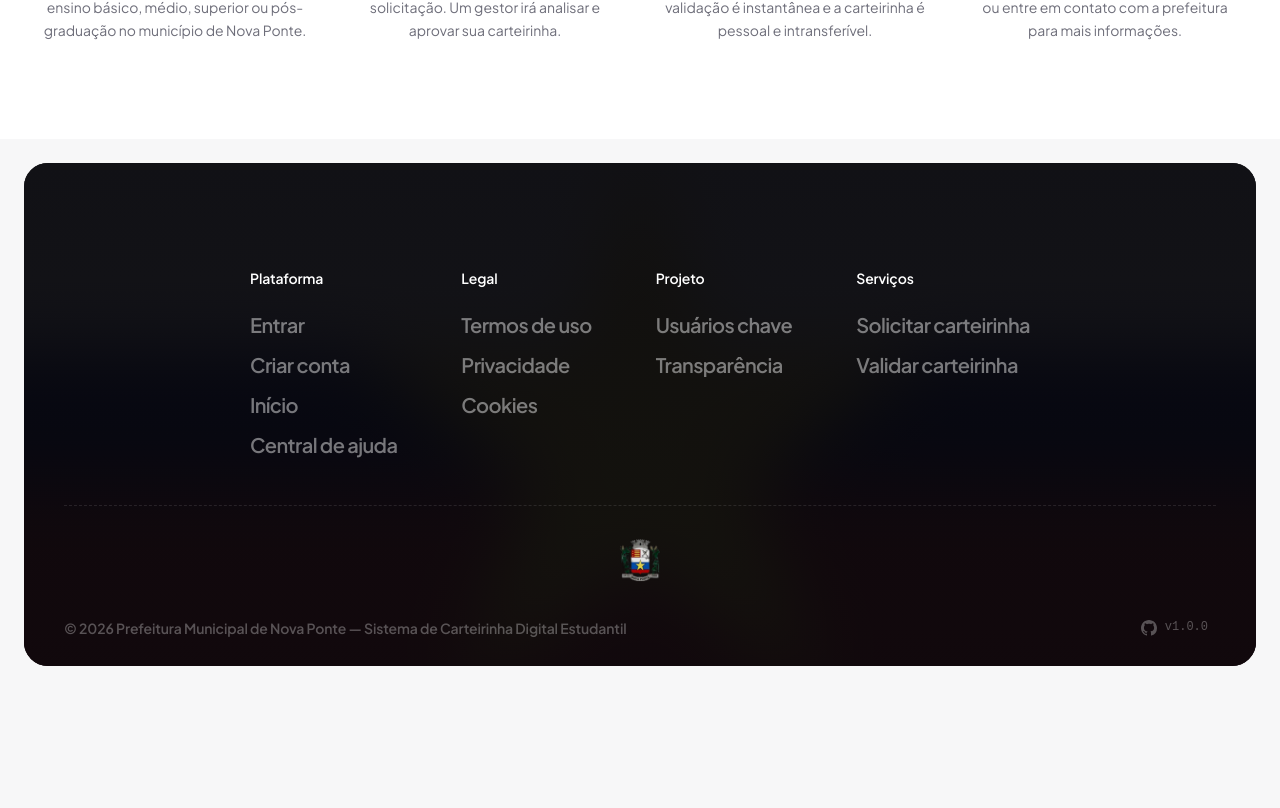
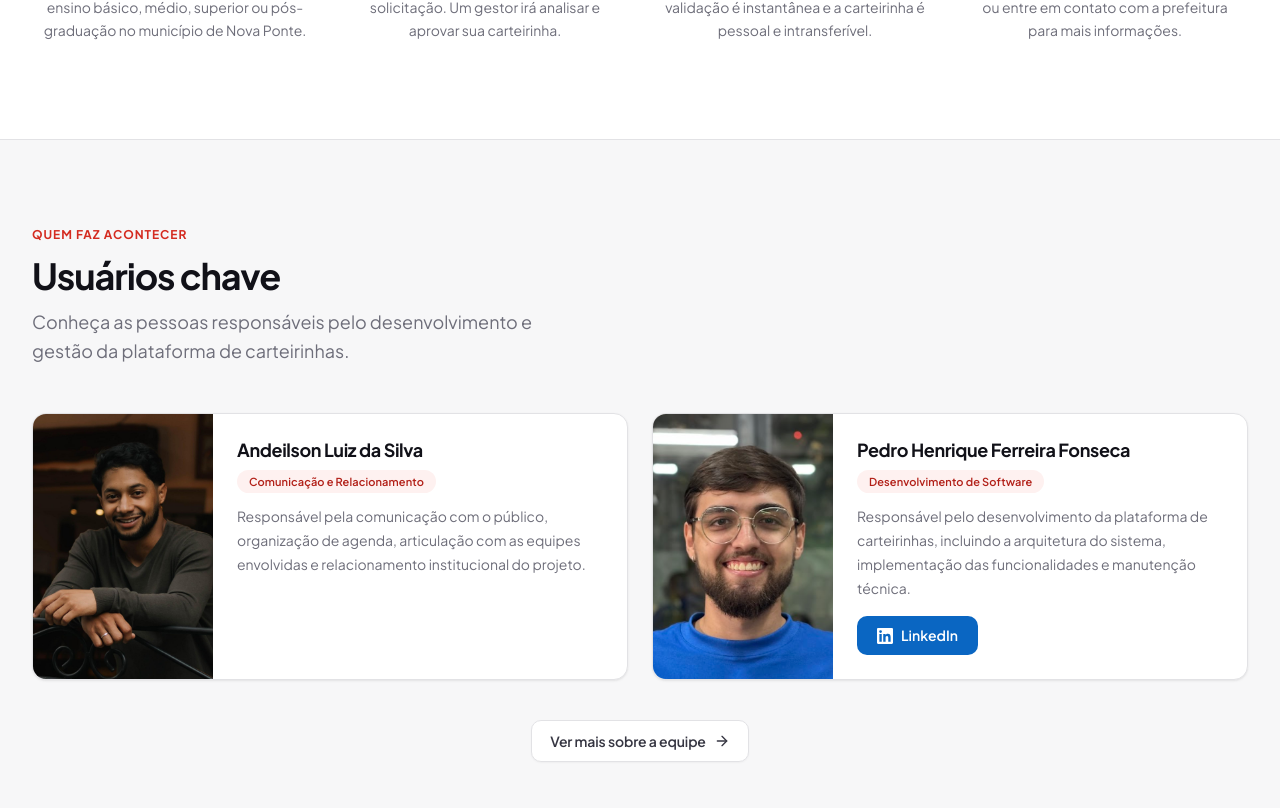
Before and after one commit to projectstudent-np/frontend-resources, a React (Vite) app: page /home in a window 1280 px wide. Shown: the part 1532-2340 px from the top of the page. Before the commit the page ends 2222 px from the top, so only its background shows below. Built offline with nearby package versions, Linux system fonts and the light colour scheme; no server answers.

Commit message:
feat: redesign team cards with horizontal photo layout on Home and KeyUsers
Large image on the left, info on the right, LinkedIn button, no hover effects.
Consistent layout across both pages with mobile-responsive stacking.

Co-Authored-By: Claude Opus 4.6 (1M context) <noreply@anthropic.com>

```diff
--- a/src/pages/Home.css
+++ b/src/pages/Home.css
@@ -432,6 +432,153 @@
     max-width: 280px;
 }
 
+/* ===== Team — Usuários chave ===== */
+.home-team {
+    padding: var(--space-20) 0 var(--space-24);
+    background: var(--gray-50);
+    border-top: 1px solid var(--gray-200);
+    border-bottom: 1px solid var(--gray-200);
+}
+
+.home-team .container {
+    max-width: var(--max-width);
+    padding: 0 var(--space-8);
+}
+
+.home-team-header {
+    text-align: left;
+    margin-bottom: var(--space-12);
+    animation: stepFadeIn 0.6s var(--ease-out-expo) both;
+}
+
+.home-team-label {
+    display: inline-block;
+    font-size: var(--text-xs);
+    font-weight: 700;
+    color: var(--brand-600);
+    text-transform: uppercase;
+    letter-spacing: 0.08em;
+    margin-bottom: var(--space-3);
+}
+
+.home-team-heading {
+    font-size: var(--display-md);
+    font-weight: 700;
+    color: var(--gray-900);
+    letter-spacing: -0.03em;
+    margin-bottom: var(--space-3);
+    line-height: 1.1;
+}
+
+.home-team-sub {
+    font-size: var(--text-lg);
+    color: var(--gray-500);
+    max-width: 520px;
+    line-height: 1.6;
+}
+
+/* Grid */
+.home-team-grid {
+    display: grid;
+    grid-template-columns: repeat(2, 1fr);
+    gap: var(--space-6);
+    animation: stepFadeIn 0.6s var(--ease-out-expo) 0.1s both;
+}
+
+/* Card */
+.home-team-card {
+    display: flex;
+    flex-direction: row;
+    background: var(--color-surface);
+    border: 1px solid var(--gray-200);
+    border-radius: var(--radius-lg);
+    box-shadow: var(--shadow-sm);
+    overflow: hidden;
+}
+
+/* Photo */
+.home-team-photo-wrap {
+    width: 180px;
+    min-height: 100%;
+    flex-shrink: 0;
+    background: var(--gray-100);
+}
+
+.home-team-photo {
+    width: 100%;
+    height: 100%;
+    object-fit: cover;
+    display: block;
+}
+
+/* Info */
+.home-team-info {
+    display: flex;
+    flex-direction: column;
+    gap: var(--space-2);
+    padding: var(--space-6);
+}
+
+.home-team-name {
+    font-size: var(--text-lg);
+    font-weight: 700;
+    color: var(--gray-900);
+    letter-spacing: -0.02em;
+    line-height: 1.3;
+}
+
+.home-team-role {
+    display: inline-flex;
+    align-self: flex-start;
+    font-size: 11px;
+    font-weight: 600;
+    color: var(--brand-700);
+    background: var(--brand-50);
+    padding: 4px var(--space-3);
+    border-radius: var(--radius-full);
+    line-height: 1.4;
+    letter-spacing: 0.01em;
+}
+
+.home-team-bio {
+    font-size: var(--text-sm);
+    color: var(--gray-500);
+    line-height: 1.7;
+    margin-top: var(--space-1);
+}
+
+.home-team-linkedin {
+    display: inline-flex;
+    align-items: center;
+    align-self: flex-start;
+    gap: var(--space-2);
+    font-size: var(--text-sm);
+    font-weight: 600;
+    color: var(--color-surface);
+    background: #0A66C2;
+    text-decoration: none;
+    margin-top: var(--space-2);
+    padding: 8px 20px;
+    border-radius: var(--radius-md);
+    transition: background 0.15s ease;
+}
+
+.home-team-linkedin:hover {
+    background: #004182;
+}
+
+/* CTA */
+.home-team-cta {
+    display: flex;
+    justify-content: center;
+    margin-top: var(--space-10);
+    animation: stepFadeIn 0.6s var(--ease-out-expo) 0.2s both;
+}
+
+.home-team-cta .btn {
+    gap: var(--space-2);
+}
+
 /* ===== Responsivo ===== */
 @media (max-width: 1024px) {
     .hero-visual { display: none; }
@@ -448,6 +595,11 @@
 
     .step-marker-number {
         font-size: 40px;
+    }
+
+    .home-team-grid {
+        grid-template-columns: repeat(2, 1fr);
+        gap: var(--space-5);
     }
 }
 
@@ -585,4 +737,40 @@
     .marquee-section {
         padding: var(--space-6) 0;
     }
+
+    /* Team mobile */
+    .home-team {
+        padding: var(--space-12) 0 var(--space-16);
+    }
+
+    .home-team .container {
+        padding: 0 var(--space-5);
+    }
+
+    .home-team-header {
+        margin-bottom: var(--space-8);
+    }
+
+    .home-team-heading {
+        font-size: var(--display-sm);
+    }
+
+    .home-team-grid {
+        grid-template-columns: 1fr;
+        gap: var(--space-4);
+    }
+
+    .home-team-card {
+        flex-direction: column;
+    }
+
+    .home-team-photo-wrap {
+        width: 100%;
+        min-height: auto;
+        height: 200px;
+    }
+
+    .home-team-info {
+        padding: var(--space-5);
+    }
 }
--- a/src/pages/Home.tsx
+++ b/src/pages/Home.tsx
@@ -209,6 +209,67 @@ export default function Home() {
                     </div>
                 </div>
             </section>
+
+            {/* Key Users — Quem faz acontecer */}
+            <section className="home-team">
+                <div className="container">
+                    <div className="home-team-header">
+                        <span className="home-team-label">Quem faz acontecer</span>
+                        <h2 className="home-team-heading">Usuários chave</h2>
+                        <p className="home-team-sub">
+                            Conheça as pessoas responsáveis pelo desenvolvimento e gestão da plataforma de carteirinhas.
+                        </p>
+                    </div>
+
+                    <div className="home-team-grid">
+                        <div className="home-team-card">
+                            <div className="home-team-photo-wrap">
+                                <img src="/logo-andeilsonuser.jpeg" alt="Andeilson Luiz da Silva" className="home-team-photo" />
+                            </div>
+                            <div className="home-team-info">
+                                <h3 className="home-team-name">Andeilson Luiz da Silva</h3>
+                                <span className="home-team-role">Comunicação e Relacionamento</span>
+                                <p className="home-team-bio">
+                                    Responsável pela comunicação com o público, organização de agenda, articulação com as equipes envolvidas e relacionamento institucional do projeto.
+                                </p>
+                            </div>
+                        </div>
+
+                        <div className="home-team-card">
+                            <div className="home-team-photo-wrap">
+                                <img src="/logo-pedrouser.png" alt="Pedro Henrique Ferreira Fonseca" className="home-team-photo" />
+                            </div>
+                            <div className="home-team-info">
+                                <h3 className="home-team-name">Pedro Henrique Ferreira Fonseca</h3>
+                                <span className="home-team-role">Desenvolvimento de Software</span>
+                                <p className="home-team-bio">
+                                    Responsável pelo desenvolvimento da plataforma de carteirinhas, incluindo a arquitetura do sistema, implementação das funcionalidades e manutenção técnica.
+                                </p>
+                                <a
+                                    href="https://www.linkedin.com/in/initpedro"
+                                    target="_blank"
+                                    rel="noopener noreferrer"
+                                    className="home-team-linkedin"
+                                >
+                                    <svg width="16" height="16" viewBox="0 0 24 24" fill="currentColor">
+                                        <path d="M20.447 20.452h-3.554v-5.569c0-1.328-.027-3.037-1.852-3.037-1.853 0-2.136 1.445-2.136 2.939v5.667H9.351V9h3.414v1.561h.046c.477-.9 1.637-1.85 3.37-1.85 3.601 0 4.267 2.37 4.267 5.455v6.286zM5.337 7.433a2.062 2.062 0 0 1-2.063-2.065 2.064 2.064 0 1 1 2.063 2.065zm1.782 13.019H3.555V9h3.564v11.452zM22.225 0H1.771C.792 0 0 .774 0 1.729v20.542C0 23.227.792 24 1.771 24h20.451C23.2 24 24 23.227 24 22.271V1.729C24 .774 23.2 0 22.222 0h.003z" />
+                                    </svg>
+                                    LinkedIn
+                                </a>
+                            </div>
+                        </div>
+                    </div>
+
+                    <div className="home-team-cta">
+                        <Link to="/key-users" className="btn btn-secondary btn-md">
+                            Ver mais sobre a equipe
+                            <svg width="16" height="16" viewBox="0 0 24 24" fill="none" stroke="currentColor" strokeWidth="2" strokeLinecap="round" strokeLinejoin="round">
+                                <path d="M5 12h14" /><path d="m12 5 7 7-7 7" />
+                            </svg>
+                        </Link>
+                    </div>
+                </div>
+            </section>
         </div>
     );
 }
--- a/src/pages/KeyUsers.tsx
+++ b/src/pages/KeyUsers.tsx
@@ -64,56 +64,41 @@ export default function KeyUsers() {
 
           <div className="key-users-grid">
             {TEAM.map((member) => (
-              <div key={member.name} className="key-users-card card">
-                <div className="key-users-card-top">
-                  <div className="key-users-avatar">
+              <div key={member.name} className="key-users-card">
+                <div className="key-users-photo-wrap">
                   {member.image ? (
                     <img
                       src={member.image}
                       alt={member.name}
-                        className="key-users-avatar-img"
+                      className="key-users-photo"
                     />
                   ) : (
-                      <svg
-                        width="64"
-                        height="64"
-                        viewBox="0 0 64 64"
-                        fill="none"
-                      >
+                    <div className="key-users-photo-placeholder">
+                      <svg width="64" height="64" viewBox="0 0 64 64" fill="none">
                         <circle cx="32" cy="32" r="32" fill="#F2F4F7" />
                         <circle cx="32" cy="25" r="10" fill="#98A2B3" />
-                        <path
-                          d="M14 56c0-10 8-18 18-18s18 8 18 18"
-                          stroke="#98A2B3"
-                          strokeWidth="2.5"
-                          fill="none"
-                        />
+                        <path d="M14 56c0-10 8-18 18-18s18 8 18 18" stroke="#98A2B3" strokeWidth="2.5" fill="none" />
                       </svg>
+                    </div>
                   )}
                 </div>
+                <div className="key-users-info">
+                  <h3 className="key-users-name">{member.name}</h3>
+                  <span className="key-users-role">{member.role}</span>
+                  <p className="key-users-desc">{member.description}</p>
                   {member.linkedin && (
                     <a
                       href={member.linkedin}
                       target="_blank"
                       rel="noopener noreferrer"
                       className="key-users-linkedin"
-                      aria-label="LinkedIn"
                     >
-                      <svg
-                        width="20"
-                        height="20"
-                        viewBox="0 0 24 24"
-                        fill="currentColor"
-                      >
+                      <svg width="16" height="16" viewBox="0 0 24 24" fill="currentColor">
                         <path d="M20.447 20.452h-3.554v-5.569c0-1.328-.027-3.037-1.852-3.037-1.853 0-2.136 1.445-2.136 2.939v5.667H9.351V9h3.414v1.561h.046c.477-.9 1.637-1.85 3.37-1.85 3.601 0 4.267 2.37 4.267 5.455v6.286zM5.337 7.433a2.062 2.062 0 0 1-2.063-2.065 2.064 2.064 0 1 1 2.063 2.065zm1.782 13.019H3.555V9h3.564v11.452zM22.225 0H1.771C.792 0 0 .774 0 1.729v20.542C0 23.227.792 24 1.771 24h20.451C23.2 24 24 23.227 24 22.271V1.729C24 .774 23.2 0 22.222 0h.003z" />
                       </svg>
+                      LinkedIn
                     </a>
                   )}
-                </div>
-                <div className="key-users-info">
-                  <h3 className="key-users-name">{member.name}</h3>
-                  <span className="key-users-role">{member.role}</span>
-                  <p className="key-users-desc">{member.description}</p>
                 </div>
               </div>
             ))}
```
Also changed, not shown: src/pages/KeyUsers.css (+51 -86 lines). Lines whose indentation alone changed are shown as unchanged.
